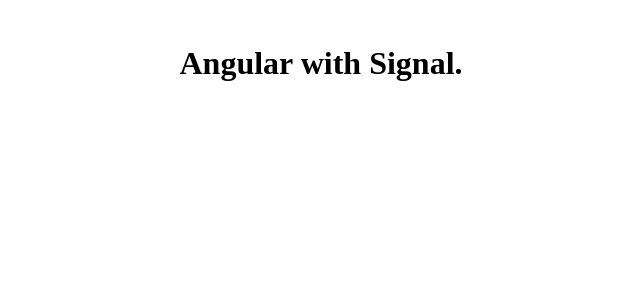
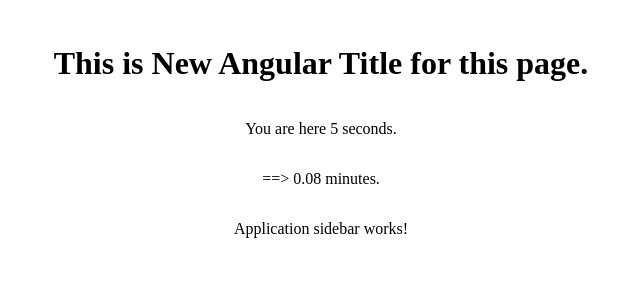
Before and after one commit to AdamBoczula/signals-presentation, an Angular app: page / in a window 1280 px wide. Shown: the top 300 px of the page, without its empty margins (319-959 px from the left). Built offline with nearby package versions, Linux system fonts and the light colour scheme; a web font is replaced by a local one.

Commit message:
update, set, computed

```diff
--- a/src/app/app.component.ts
+++ b/src/app/app.component.ts
@@ -1,12 +1,47 @@
-import { Component, signal } from '@angular/core';
+import { CommonModule } from '@angular/common';
+import { Component, computed, effect, signal } from '@angular/core';
+import { ApplicationSidebarComponent } from './application-sidebar/application-sidebar.component';
 
 @Component({
   selector: 'app-root',
   standalone: true,
-  imports: [],
-  template: `<h1>{{ title() }}</h1>`,
+  imports: [CommonModule, ApplicationSidebarComponent],
+  template: `<h1>{{ title() }}</h1>
+    <p>You are here {{ duration() }} seconds.</p>
+    <p>==> {{ durationInHrs() | number: '1.2-2' }} minutes.</p>
+    <app-application-sidebar *ngIf="duration() > 3 && duration() < 10" /> `,
   styleUrl: './app.component.scss',
 })
 export class AppComponent {
   public title = signal('Angular with Signal.');
+  public duration = signal(0);
+  public durationInHrs = computed(() => this.duration() / 60);
+  public intervalHandler;
+  public timeoutHandler;
+
+  constructor() {
+    this.timeoutHandler = setTimeout(() => {
+      this.title.set('This is New Angular Title for this page.');
+    }, 3000);
+
+    this.intervalHandler = setInterval(
+      () => this.duration.update((prev) => prev + 1),
+      1000,
+    );
+
+    effect(() => {
+      // save on LocalStorage every change for duration().
+      localStorage.setItem('timeInSec', this.duration() + '');
+
+      // get from LocalStorage and print to the console.
+      const seconds = localStorage.getItem('timeInSec');
+      console.log('🍕 Logger function for duration: ', seconds);
+    });
+  }
+
+  public ngOnDestroy() {
+    console.log('🚀 ~ AppComponent ~ ngOnDestroy ~ ngOnDestroy:');
+    clearTimeout(this.timeoutHandler);
+    clearInterval(this.intervalHandler);
+  }
 }
--- a/src/app/application-sidebar/application-sidebar.component.ts
+++ b/src/app/application-sidebar/application-sidebar.component.ts
@@ -4,9 +4,11 @@
   selector: 'app-application-sidebar',
   standalone: true,
   imports: [],
-  templateUrl: './application-sidebar.component.html',
-  styleUrl: './application-sidebar.component.scss'
+  template: ` <p>Application sidebar works!</p> `,
+  styleUrl: './application-sidebar.component.scss',
 })
 export class ApplicationSidebarComponent {
-
+  public ngOnDestroy() {
+    console.log('🚀 ~ ApplicationSidebarComponent ~ ngOnDestroy ');
+  }
 }
```
